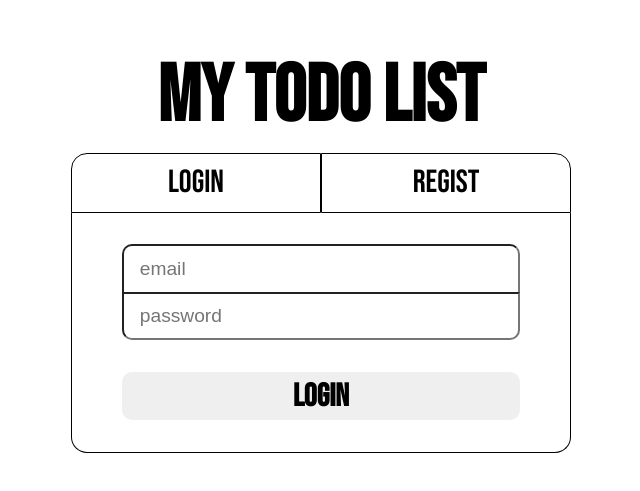
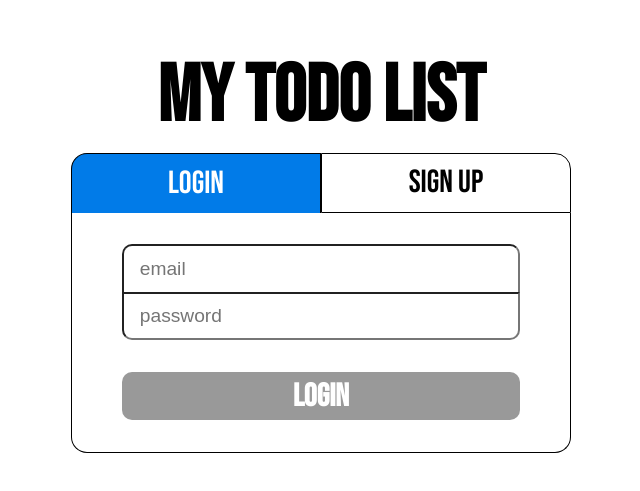
Before and after one commit to dldnjswns31/-wanted-pre-onboarding-challenge-fe-1, a React (Create React App) app: page /auth in a window 1280 px wide. Shown: the part 145-636 px from the top of the page, without its empty margins (319-959 px from the left). Built offline with nearby package versions, Linux system fonts and the light colour scheme.

Commit message:
styles: Auth 페이지 style 작업 #2

```diff
--- a/src/routes/Auth.tsx
+++ b/src/routes/Auth.tsx
@@ -1,4 +1,5 @@
 import React from "react";
+import { useState } from "react";
 import styled from "styled-components";
 
 const StContainer = styled.div`
@@ -36,13 +37,16 @@ const StTabContainer = styled.div`
   }
 `;
 
-const StTab = styled.button`
+const StTab = styled.button<{ isSelect: boolean }>`
   display: flex;
   justify-content: center;
   align-items: center;
   flex: 1 0;
   background: none;
   border: 1px solid black;
+  border-bottom: ${({ isSelect }) => (isSelect ? 0 : null)};
+  background-color: ${({ isSelect }) => (isSelect ? "#017BE8" : null)};
+  color: ${({ isSelect }) => (isSelect ? "white" : "black")};
   font-family: inherit;
 
   span {
@@ -81,6 +85,10 @@ const StInput = styled.input`
   height: 3rem;
   padding: 1rem;
   font-size: 1.2rem;
+
+  &:focus {
+    outline: none;
+  }
 `;
 
 const StError = styled.div`
@@ -93,30 +101,51 @@ const StButton = styled.button`
   margin-top: 1rem;
   border: none;
   border-radius: 10px;
+  background-color: #999999;
+  color: white;
   font-size: 2rem;
   font-weight: 700;
   font-family: inherit;
 `;
 
 const Auth = () => {
+  const [tab, setTab] = useState("login");
+
+  const handleTabClick = (e: React.MouseEvent<HTMLButtonElement>) => {
+    if (e.currentTarget.name === "login") setTab("login");
+    if (e.currentTarget.name === "signup") setTab("sign up");
+  };
+
+  const handleSubmit = (e: React.FormEvent<HTMLFormElement>) => {
+    e.preventDefault();
+  };
+
   return (
     <StContainer>
       <StTitle>My Todo List</StTitle>
       <StAuthContainer>
         <StTabContainer>
-          <StTab>
+          <StTab
+            name="login"
+            isSelect={tab === "login" ? true : false}
+            onClick={handleTabClick}
+          >
             <span>Login</span>
           </StTab>
-          <StTab>
-            <span>Regist</span>
+          <StTab
+            name="signup"
+            isSelect={tab === "sign up" ? true : false}
+            onClick={handleTabClick}
+          >
+            <span>Sign Up</span>
           </StTab>
         </StTabContainer>
         <StFormContainer>
-          <StForm>
+          <StForm onSubmit={handleSubmit}>
             <StInput type="text" placeholder="email" />
             <StInput type="password" placeholder="password" />
             <StError></StError>
-            <StButton>Login</StButton>
+            <StButton>{tab}</StButton>
           </StForm>
         </StFormContainer>
       </StAuthContainer>
```
